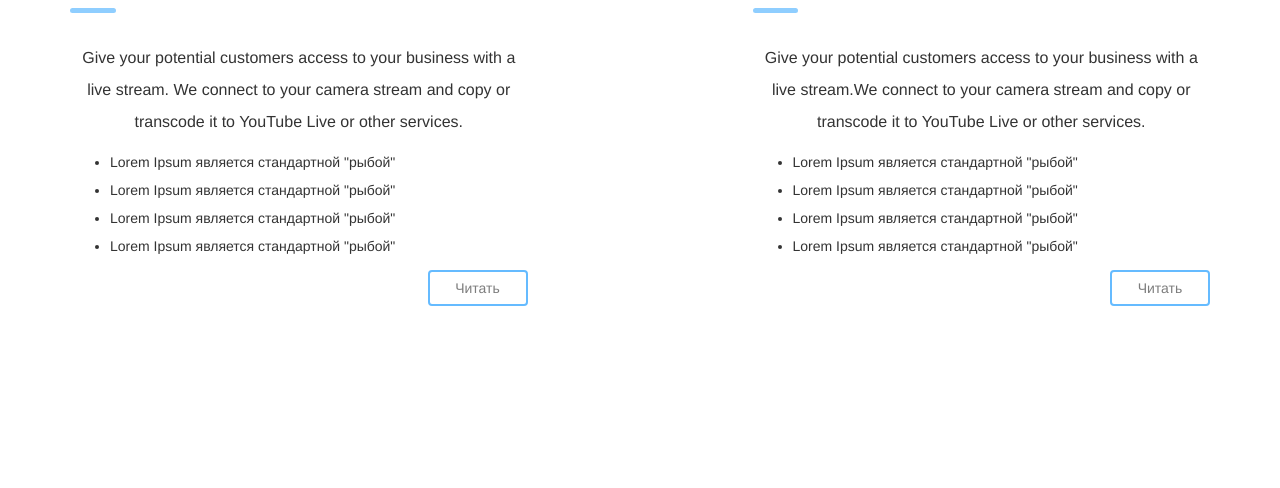
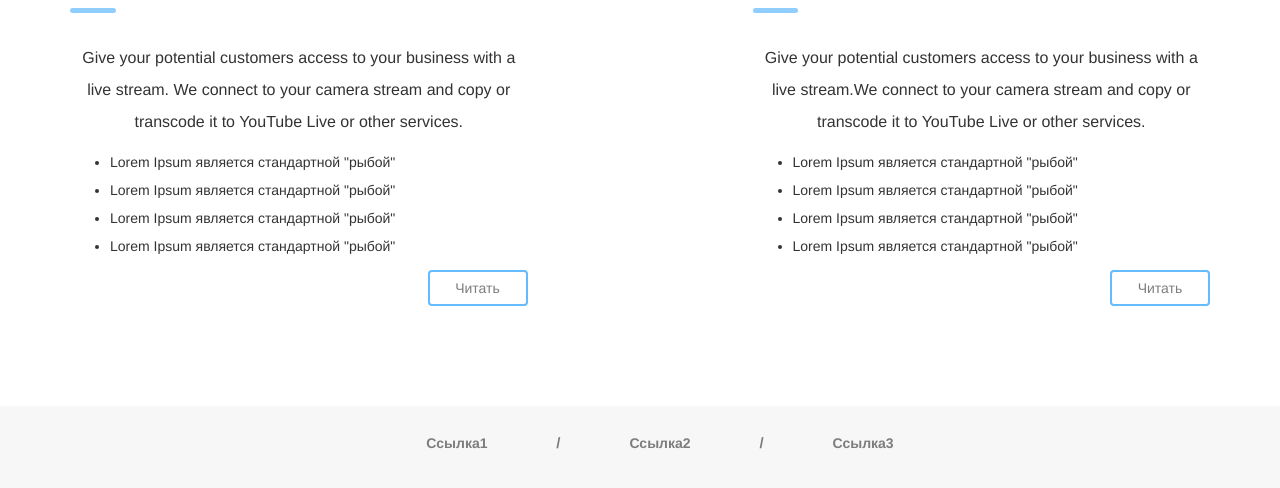
Before and after one commit to alxndrd/webcam_1, a plain HTML site: page index.html in a window 1280 px wide. Shown: the part 1837-2325 px from the top of the page. Before the commit the page ends 2143 px from the top, so only its background shows below. Drawn offline with nearby package versions, Linux system fonts and the light colour scheme.

Commit message:
footer
footer block with links

```diff
--- a/assets/css/style.css
+++ b/assets/css/style.css
@@ -205,3 +205,30 @@
 		list-style: none;
 	}
 }
+
+/*footer*/
+
+footer {
+    background: #f7f7f7;
+    min-height: 100px;
+    padding: 17px 0 18px 0;
+    margin-top: 100px;
+    text-decoration: none;
+}
+
+footer a:hover, a:focus{
+	color: #65bbffb8;
+	text-decoration: none;
+}
+
+footer a, footer li{
+	margin: 5px;
+	display: inline-block;
+	font-weight: 600;
+	color: #7d7d7d;
+}
+
+footer span{
+	font-size: 15px;
+	margin: 50px;
+}
--- a/index.html
+++ b/index.html
@@ -224,7 +224,26 @@
 
       </div>
 
-              <div class="footer"></div>
+              <footer>
+                <div class="container">
+                  <div class="row">
+                    <ul class="text-center">
+                      <li><a href="#">Ссылка1</a></li>
+                      <li><span>/</span></li>
+                      <li><a href="#">Ссылка2</a></li>
+                      <li><span>/</span></li>
+                      <li><a href="#">Ссылка3</a></li>
+
+                    </ul>
+                  </div>
+                </div>
+              </footer>
+
+
+
+
+
+
 
 <!-- jQuery (necessary for Bootstrap's JavaScript plugins) -->
           <script src="https://ajax.googleapis.com/ajax/libs/jquery/1.12.4/jquery.min.js"></script>
```
